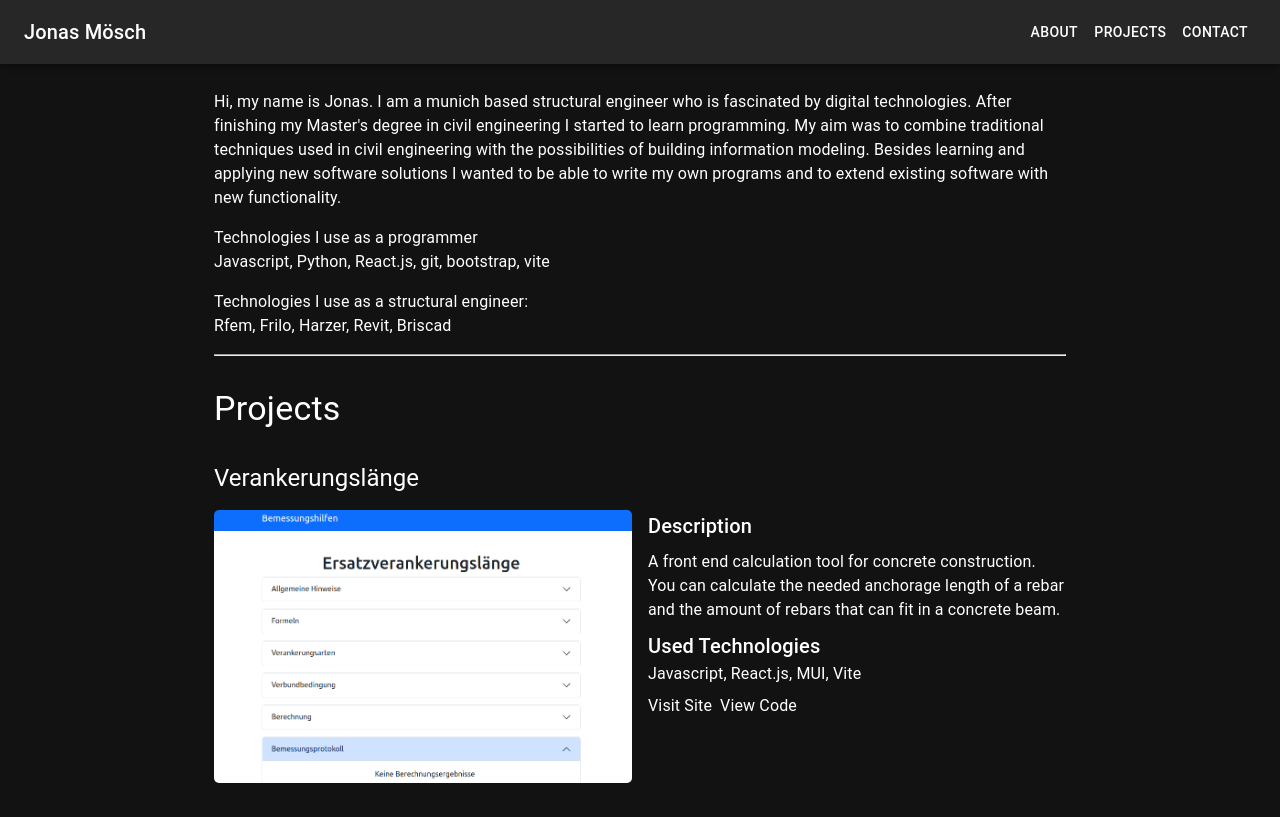
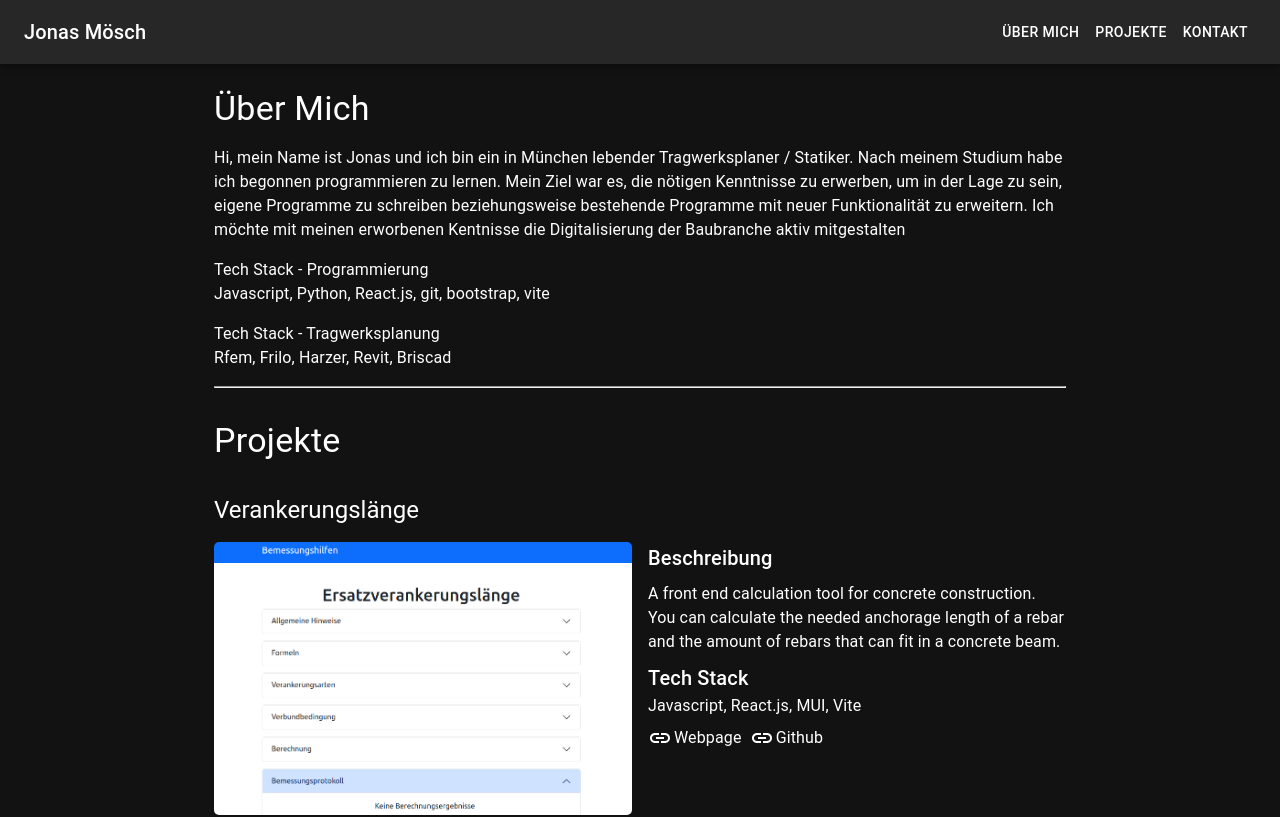
Before and after one commit to j-r-f-m/personal-portfolio-app, a React (Vite) app: page / in a window 1280 px wide. Shown: the top 817 px of the page. Built offline with nearby package versions, Linux system fonts and the light colour scheme.

Commit message:
Add german version

```diff
--- a/src/components/header/Header.jsx
+++ b/src/components/header/Header.jsx
@@ -38,15 +38,15 @@ export default function Header() {
 
           <Link to="about">
             {" "}
-            <Button color="inherit">About</Button>
+            <Button color="inherit">Über mich</Button>
           </Link>
 
           <Link to="projects">
-            <Button color="inherit">Projects</Button>
+            <Button color="inherit">Projekte</Button>
           </Link>
 
           <Link to="contact">
-            <Button color="inherit">Contact</Button>
+            <Button color="inherit">Kontakt</Button>
           </Link>
         </Toolbar>
       </AppBar>
--- a/src/components/project/Projects.jsx
+++ b/src/components/project/Projects.jsx
@@ -1,4 +1,5 @@
 import { Container, Box, Grid, Typography, Link } from "@mui/material";
+import LinkIcon from "@mui/icons-material/Link";
 
 export function Project(props) {
   return (
@@ -21,18 +22,30 @@ export function Project(props) {
         />
       </Grid>
       <Grid item xs={12} md={6} sx={{ mb: 4 }}>
-        <Typography variant="h6">Description</Typography>
+        <Typography variant="h6">Beschreibung</Typography>
         <Typography sx={{ mt: 1 }}> {props.description}</Typography>
         <Typography variant="h6" sx={{ mt: 1 }}>
-          Used Technologies
+          Tech Stack
         </Typography>
         <Typography>{props.tools}</Typography>
-        <Typography sx={{ mt: 1 }}>
-          <Link href={props.link} underline="hover" color="inherit">
-            Visit Site
+        <Typography sx={{ mt: 1, display: "flex" }}>
+          <Link
+            href={props.link}
+            underline="hover"
+            color="inherit"
+            sx={{ display: "flex", justifyContent: "center" }}
+          >
+            <LinkIcon sx={{ mr: 0.25 }} />
+            Webpage
           </Link>
-          <Link sx={{ ml: 1 }} href="#" underline="hover" color="inherit">
-            View Code
+          <Link
+            sx={{ ml: 1, display: "flex", justifyContent: "center" }}
+            href="#"
+            underline="hover"
+            color="inherit"
+          >
+            <LinkIcon sx={{ mr: 0.25 }} />
+            Github
           </Link>
         </Typography>
       </Grid>
--- a/src/pages/mainPage/contact/Contact.jsx
+++ b/src/pages/mainPage/contact/Contact.jsx
@@ -20,7 +20,7 @@ export function Contact() {
           </Grid>
         </Grid> */}
 
-        <Typography variant="h4">Contact</Typography>
+        <Typography variant="h4">Kontakt</Typography>
 
         <Box sx={{ display: "flex", justifyContent: "center", mt: 2 }}>
           <Link
--- a/src/pages/mainPage/hero/Hero.jsx
+++ b/src/pages/mainPage/hero/Hero.jsx
@@ -1,25 +1,28 @@
 import { Box, Grid, Typography, Container } from "@mui/material";
-import { aboutMeEng } from "./HeroText";
+import { aboutMeEng, aboutMeGer } from "./HeroText";
 
 export function Hero() {
   return (
     <Box sx={{ flexGrow: 1, mt: 4 }}>
       <Container maxWidth="md">
         <Grid container spacing={2}>
-          <Grid item xs={12}>
-            <Typography variant="h4">About Me</Typography>
-            <Typography sx={{ mt: 2 }}> {aboutMeEng}</Typography>
+          <Grid item xs={12} sx={{ mt: 7 }}>
+            <Typography variant="h4">Über Mich</Typography>
+            <Typography sx={{ mt: 2 }}> {aboutMeGer}</Typography>
           </Grid>
           <Grid item xs={12}>
-            <Typography>Technologies I use as a programmer</Typography>
+            {/*             <Typography>Technologies I use as a programmer</Typography>
+             */}{" "}
+            <Typography>Tech Stack - Programmierung</Typography>
             <Typography>
               Javascript, Python, React.js, git, bootstrap, vite
             </Typography>{" "}
           </Grid>
           <Grid item xs={12} sx={{ mb: 1 }}>
-            <Typography>
+            {/*         <Typography>
               Technologies I use as a structural engineer:
-            </Typography>
+            </Typography> */}
+            <Typography>Tech Stack - Tragwerksplanung</Typography>
             <Typography>Rfem, Frilo, Harzer, Revit, Briscad</Typography>{" "}
           </Grid>
         </Grid>
--- a/src/pages/mainPage/hero/HeroText.jsx
+++ b/src/pages/mainPage/hero/HeroText.jsx
@@ -8,6 +8,9 @@ let aboutMeEng =
 //
 
 let aboutMeGer =
+  "Hi, mein Name ist Jonas und ich bin ein in München lebender Tragwerksplaner / Statiker. Nach meinem Studium habe ich begonnen programmieren zu lernen. Mein Ziel war es, die nötigen Kenntnisse zu erwerben, um in der Lage zu sein, eigene Programme zu schreiben  beziehungsweise bestehende Programme mit neuer Funktionalität zu erweitern. Ich möchte mit meinen erworbenen Kentnisse die Digitalisierung der Baubranche aktiv mitgestalten";
+
+let aboutMeGer2 =
   "Hi, ich heiße Jonas. Ich bin Tragwerksplaner und fasziniert von digitalen Technologien. Nach meinem Bauingeniuerstudium habe ich begonnen programmieren zu lernen. Mein Ziel ist es nervige Aufgaben zu automatisieren, um mehr Zeit für interessante Fragestellungen zu haben. Ich möchte neue Technologien mit bewährten Planungsprinzipien kombinieren um aktiver teil des digitalen Wandels sein zu können. ";
 
 export { aboutMeEng, aboutMeGer };
--- a/src/pages/mainPage/mainProjects/MainProjects.jsx
+++ b/src/pages/mainPage/mainProjects/MainProjects.jsx
@@ -26,7 +26,7 @@ export function MainProjects() {
         <Container maxWidth="md">
           <Grid container spacing={2}>
             <Grid item xs={12}>
-              <Typography variant="h4">Projects</Typography>
+              <Typography variant="h4">Projekte</Typography>
             </Grid>
             {mainProjects}
           </Grid>
```
